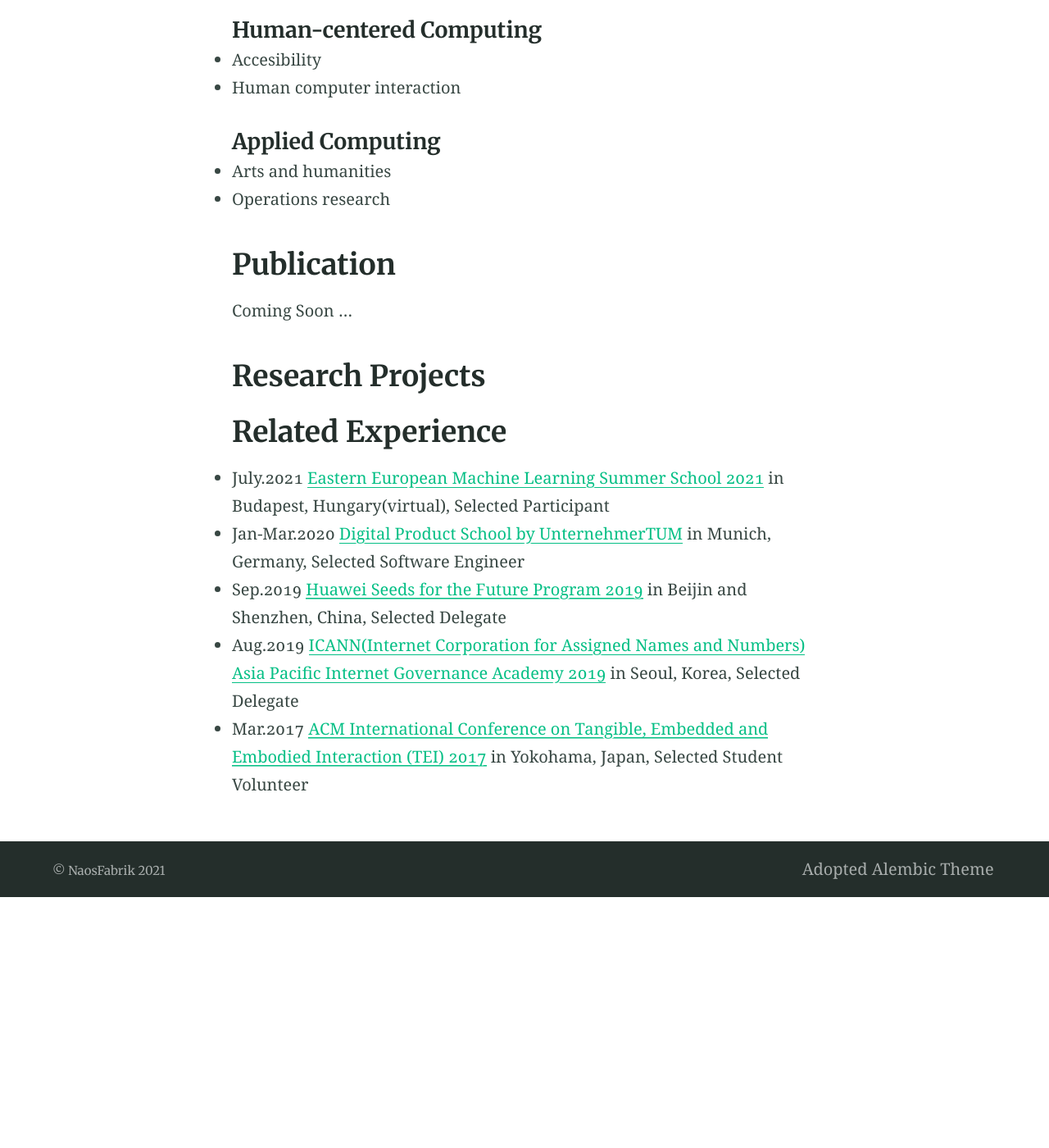
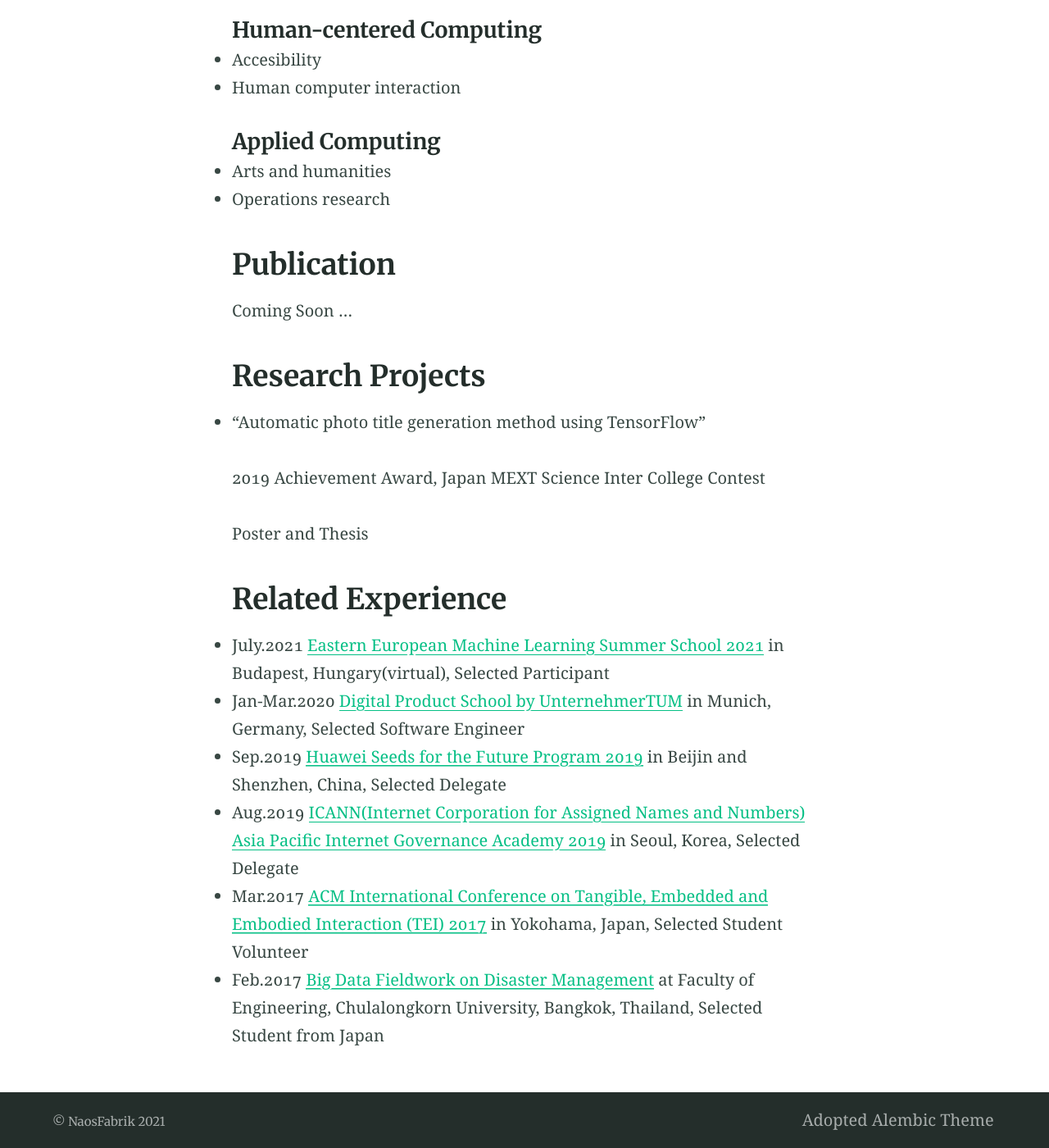
Before and after one commit to NaosFabrik/NaosFabrik.github.io, a Jekyll site: the page built from elements.md, in a window 1280 px wide and 1400 px high, scrolled down 327 px. Shown: the whole window at 82% size. Built offline with Jekyll 4.4.1, drawn with Linux system fonts in a browser that asks for light colours; before the commit the page ends 1421 px from its top, so only the background shows below that.

Commit message:
Update elements.md

```diff
--- a/elements.md
+++ b/elements.md
@@ -20,6 +20,11 @@ excerpt: "Research Interest"
 Coming Soon ...
 
 ## Research Projects
+* “Automatic photo title generation method using TensorFlow”
+
+2019 Achievement Award, Japan MEXT Science Inter College Contest
+
+Poster and Thesis
 
 
 ## Related Experience
@@ -32,3 +37,5 @@ Coming Soon ...
 * Aug.2019 [ICANN(Internet Corporation for Assigned Names and Numbers) Asia Pacific Internet Governance Academy 2019](https://www.icann.org/en/announcements/details/apply-now-the-asia-pacific-internet-governance-academy-2019-14-5-2019-en) in Seoul, Korea, Selected Delegate
 
 * Mar.2017 [ACM International Conference on Tangible, Embedded and Embodied Interaction (TEI) 2017](https://tei.acm.org/2017/) in Yokohama, Japan, Selected Student Volunteer
+
+* Feb.2017 [Big Data Fieldwork on Disaster Management](https://www.eba-consortium.asia/?p=2998) at Faculty of Engineering, Chulalongkorn University, Bangkok, Thailand, Selected Student from Japan
```
